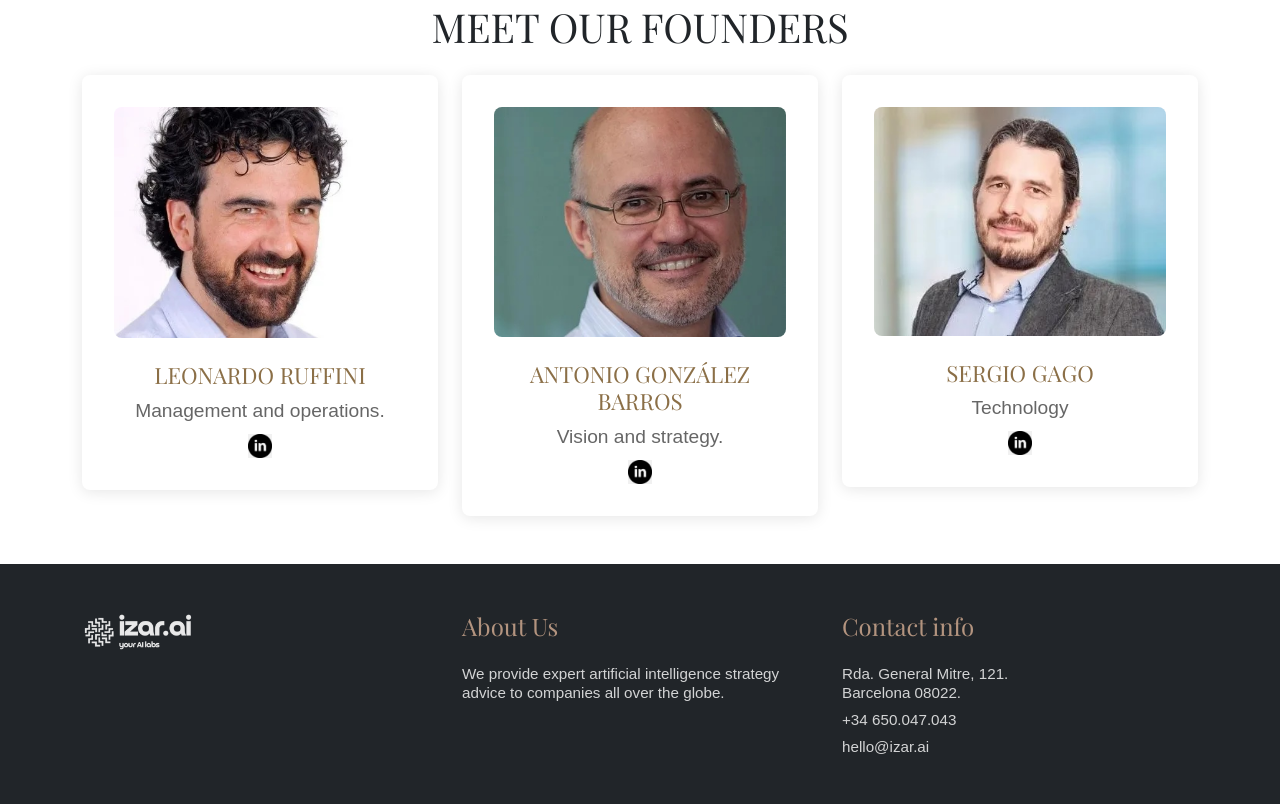
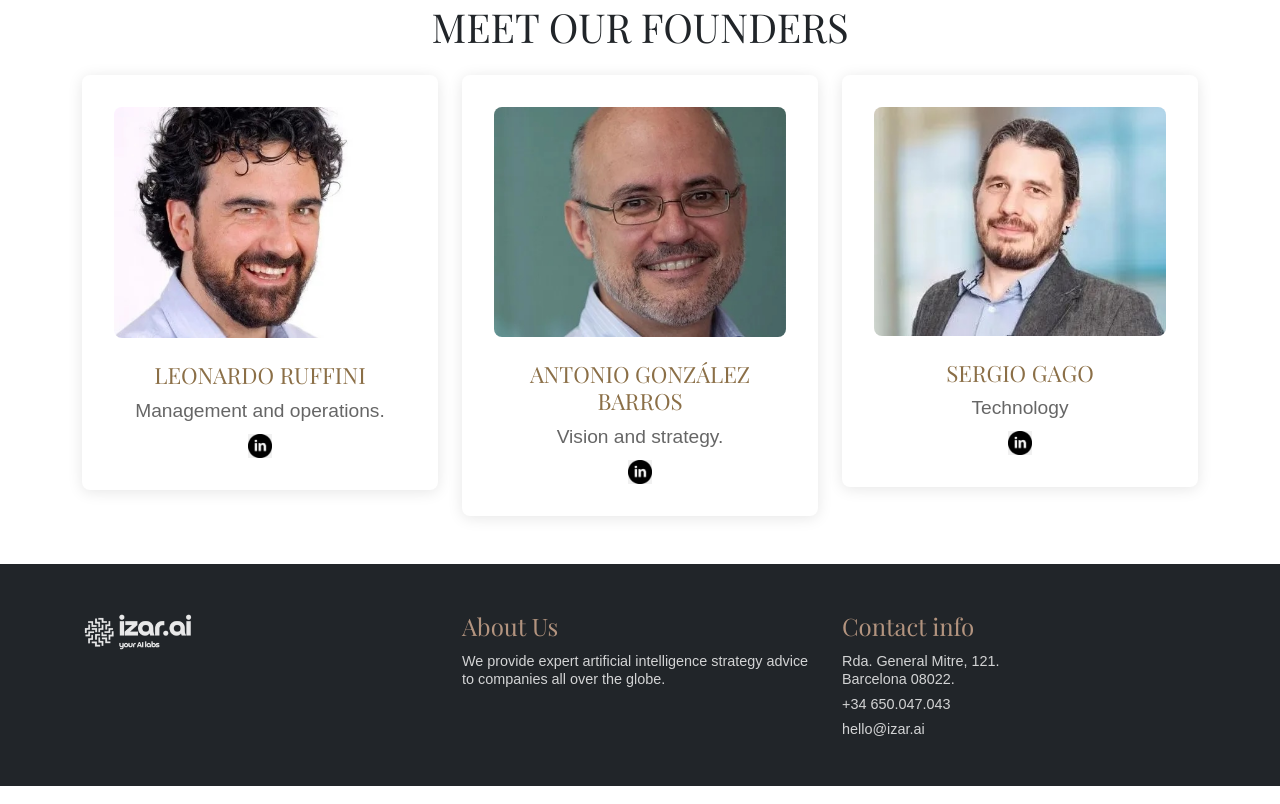
Before and after one commit to leoruffini/izar-ai, a plain HTML site: page index.html in a window 1280 px wide. Shown: the part 1123-1927 px from the top of the page. Drawn offline with nearby package versions, Linux system fonts and the light colour scheme.

Commit message:
minor changes

```diff
--- a/css/styles.css
+++ b/css/styles.css
@@ -146,14 +146,14 @@ h1, h2, h3 {
     font-family: 'Playfair Display', serif;
     color: #B3947F;  /* Lighter brown color */
     font-size: 1.5rem;
-    margin-bottom: 1.5rem;
+    margin-bottom: 0.8rem;
 }
 
 .footer p {
     color: #ffffff;
     opacity: 0.8;
-    font-size: 0.95rem;
-    line-height: 1.25;
+    font-size: 0.9rem;
+    line-height: 1.2;
 }
 
 .footer img {
```
